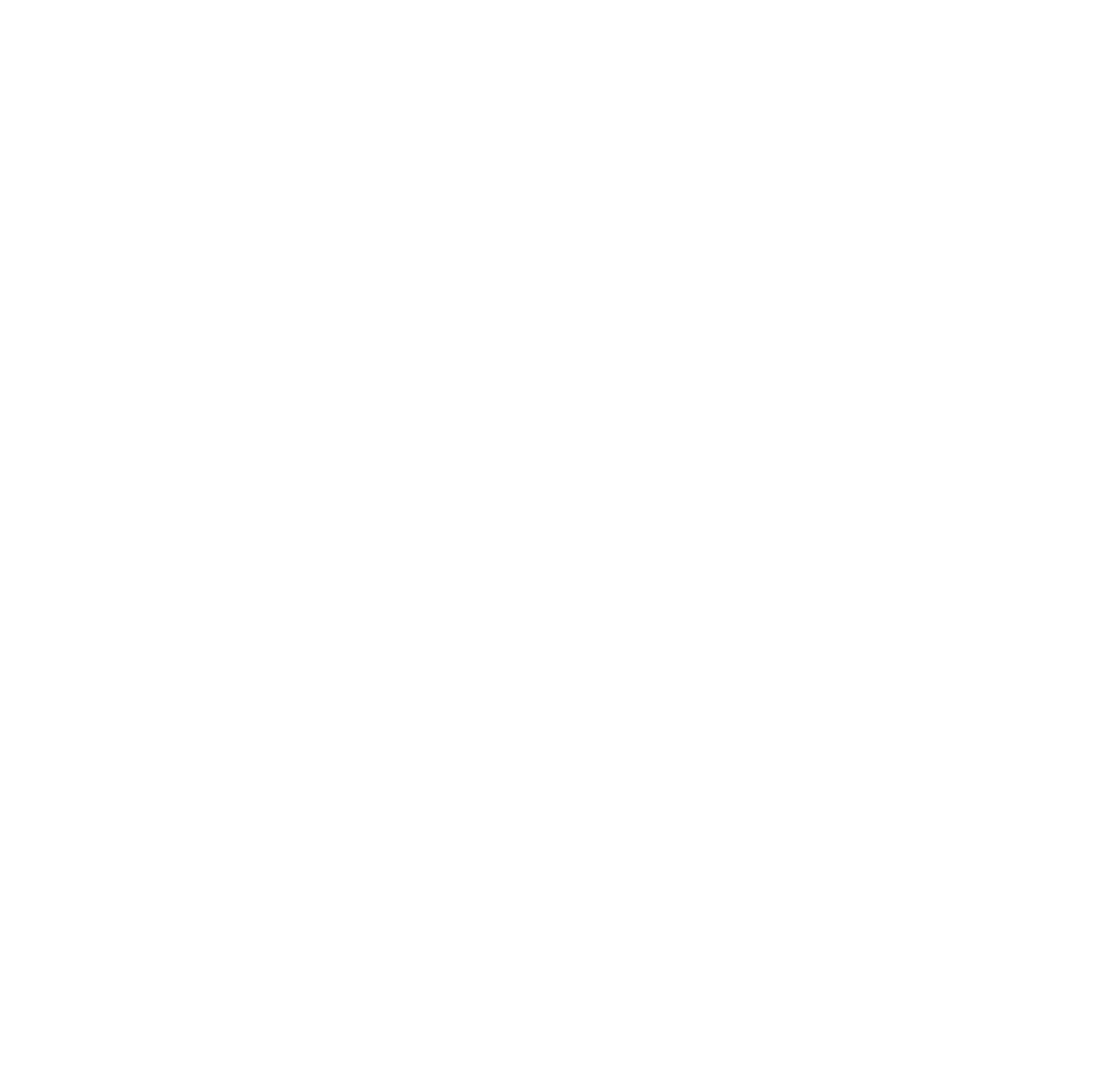
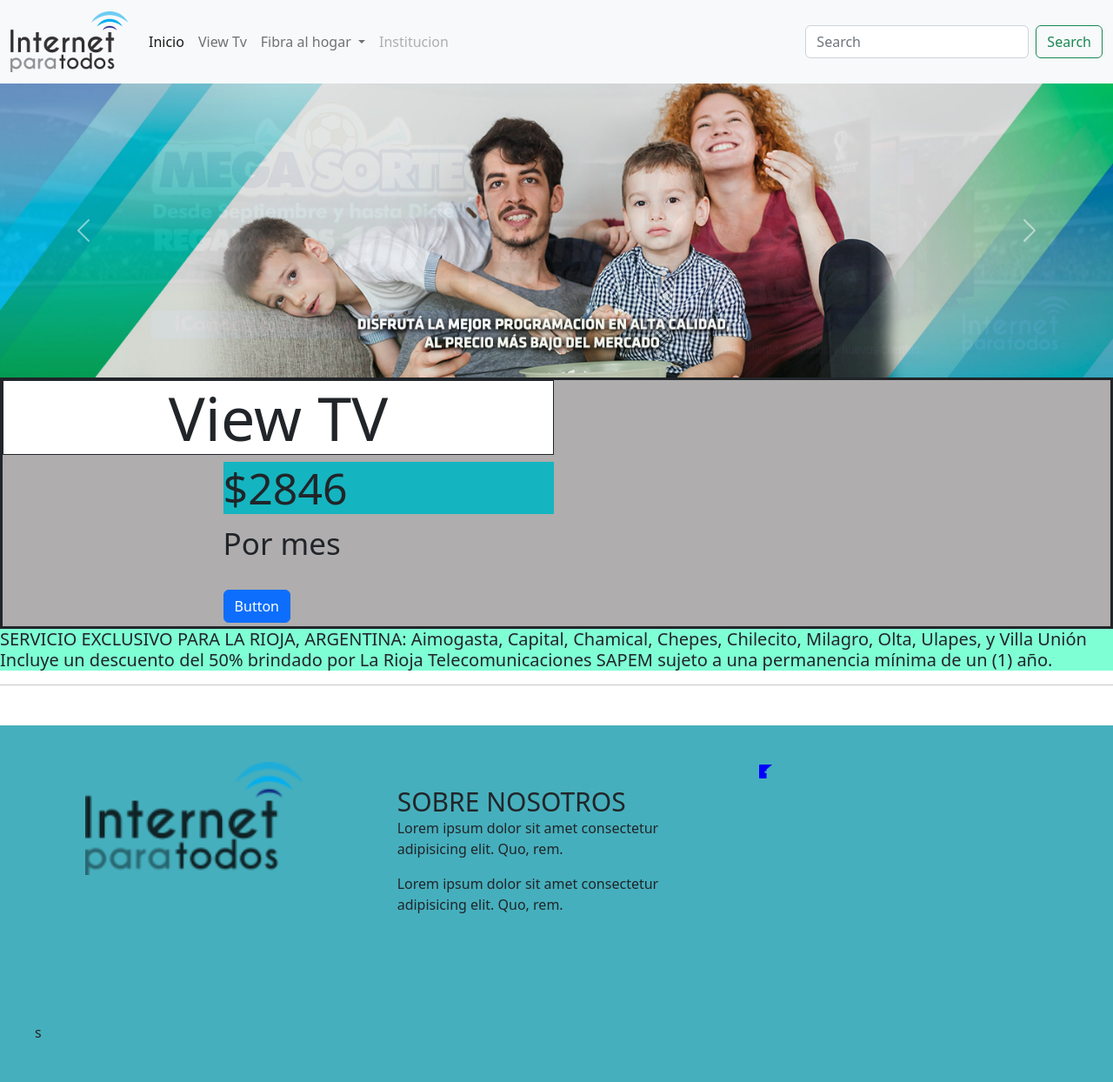
Before and after one commit to NachoMansilla41/Entraga-Final-ignacio-mansilla, a plain HTML site: page pages/Viewtv.html in a window 1280 px wide. Shown: the whole page at 87% size. Before the commit the page ends 800 px from the top, so only its background shows below. Drawn offline with nearby package versions, Linux system fonts and the light colour scheme.

Commit message:
segunda-modificaicon

```diff
--- a/css/stilos.css
+++ b/css/stilos.css
@@ -37,6 +37,7 @@
 
 .column{
     display: flex;
+    flex-wrap: wrap;
     justify-content: center;
     align-items: center;
     background-color: rgb(51, 124, 233);
@@ -58,6 +59,8 @@
 
 .minipublididad{
     display: grid;
+    max-width: 300px;
+    width: 675;
     grid-template-columns: repeat(4, 1fr);
     border: 1px solid;
 
@@ -77,7 +80,8 @@
 h2{  display: flex;
     justify-content: center;
     font-size: 60px;
-    border: 1px solid;
+    border-left: 1px solid;
+
 }
 
 
@@ -101,12 +105,15 @@
   .piepagina{
     width: 100%;
     margin-top: 30px;
+    position: absolute;
     background-color: rgb(70, 175, 189);
+
   }
 
 .piepagina .grupo-1{
     width: 100%;
     max-width: 1200px;
+    margin-bottom: 0% ;
     margin: auto;
     display: grid;
     grid-template-columns: repeat(3, 1fr);
@@ -130,8 +137,9 @@
 }
 
 .piepagina .grupo-1 .box h3{
-    margin-bottom: 25px;
-    font-size: 20px;
+    margin-top: 25px;
+    margin-bottom: 0%;
+    font-size: 30px;
 }
 
 
@@ -141,3 +149,39 @@
    margin: auto;
 padding-top: 15px;
 }
+
+/* Page View */
+
+.wraper{
+    background-color: rgb(175, 173, 173);
+    padding-right: 50%;
+    border: 3px solid;
+}
+.precio{
+    font-size: 35px;
+    padding-left: 40%;
+}
+
+h6{
+font-size: 70px;
+border: 1px solid;
+display: flex;
+justify-content: center;
+background-color: white;
+}
+
+h5{
+    border-radius: 2px solid;
+    background-color: aquamarine;
+
+}
+
+p{
+
+}
+
+
+.Numero{
+    background-color: rgb(20, 181, 192);
+    font-size: 50px;
+}
--- a/index.html
+++ b/index.html
@@ -26,11 +26,11 @@
                 <a class="nav-link active" aria-current="page" href="#">Inicio</a>
               </li>
               <li class="nav-item">
-                <a class="nav-link" href="pages/internet.html">Internet</a>
+                <a class="nav-link" href="pages/ViewTv.html">View Tv</a>
               </li>
               <li class="nav-item dropdown">
                 <a class="nav-link dropdown-toggle" href="#" role="button" data-bs-toggle="dropdown" aria-expanded="false">
-                  Dropdown
+                  Fibra al Hogar
                 </a>
                 <ul class="dropdown-menu">
                   <li><a class="dropdown-item" href="#">Action</a></li>
@@ -40,7 +40,7 @@
                 </ul>
               </li>
               <li class="nav-item">
-                <a class="nav-link disabled">Disabled</a>
+                <a class="nav-link disabled">Institucion</a>
               </li>
             </ul>
             <form class="d-flex" role="search">
@@ -157,7 +157,17 @@
           <div class="box">
             <h3>SIGUENOS</h3>
             <div class="red-social">
-              <a href="#" class="fa fa-facebook"></a>
+              <ul>
+                <li>
+                  <iconify-icon icon="uiw:facebook" style="color: blue;"></iconify-icon>
+                <li>
+                  <iconify-icon icon="gg:instagram" style="color: pink;"></iconify-icon>
+                </li>
+                <li>
+                  <iconify-icon icon="logos:whatsapp-icon" style="color: rosa;"></iconify-icon>
+
+                </li>
+              </ul>
             </div>
           </div>
         </div>
@@ -166,7 +176,8 @@
 </section>
 
   <script src="https://cdn.jsdelivr.net/npm/bootstrap@5.2.2/dist/js/bootstrap.bundle.min.js"
-   integrity="sha384-OERcA2EqjJCMA+/3y+gxIOqMEjwtxJY7qPCqsdltbNJuaOe923+mo//f6V8Qbsw3" crossorigin="anonymous"></script>
+  integrity="sha384-OERcA2EqjJCMA+/3y+gxIOqMEjwtxJY7qPCqsdltbNJuaOe923+mo//f6V8Qbsw3" crossorigin="anonymous"></script>
+  <script src="https://code.iconify.design/iconify-icon/1.0.1/iconify-icon.min.js"></script>
 </body>
 </html>
 
--- a/pages/Viewtv.html
+++ b/pages/Viewtv.html
@@ -0,0 +1,137 @@
+<!DOCTYPE html>
+<html lang="en">
+
+<head>
+  <meta charset="UTF-8">
+  <meta http-equiv="X-UA-Compatible" content="IE=edge">
+  <meta name="viewport" content="width=device-width, initial-scale=1.0">
+  <title>Document</title>
+  <link href="https://cdn.jsdelivr.net/npm/bootstrap@5.2.2/dist/css/bootstrap.min.css" rel="stylesheet"
+    integrity="sha384-Zenh87qX5JnK2Jl0vWa8Ck2rdkQ2Bzep5IDxbcnCeuOxjzrPF/et3URy9Bv1WTRi" crossorigin="anonymous">
+  <link rel="stylesheet" href="../css/stilos.css">
+   </head>
+
+<body>
+  <header>
+    <nav class="navbar navbar-expand-lg bg-light">
+      <div class="container-fluid">
+        <a class="navbar-brand" href="#"> <img src="../img/logo.png" alt=""></a>
+        <button class="navbar-toggler" type="button" data-bs-toggle="collapse" data-bs-target="#navbarSupportedContent"
+          aria-controls="navbarSupportedContent" aria-expanded="false" aria-label="Toggle navigation">
+          <span class="navbar-toggler-icon"></span>
+        </button>
+        <div class="collapse navbar-collapse" id="navbarSupportedContent">
+          <ul class="navbar-nav me-auto mb-2 mb-lg-0">
+            <li class="nav-item">
+              <a class="nav-link active" aria-current="page" href="../index.html">Inicio</a>
+            </li>
+            <li class="nav-item">
+              <a class="nav-link" href="#">View Tv</a>
+            </li>
+            <li class="nav-item dropdown">
+              <a class="nav-link dropdown-toggle" href="#" role="button" data-bs-toggle="dropdown"
+                aria-expanded="false">
+                Fibra al hogar
+              </a>
+              <ul class="dropdown-menu">
+                <li><a class="dropdown-item" href="#">Action</a></li>
+                <li><a class="dropdown-item" href="#">Another action</a></li>
+                <li>
+                  <hr class="dropdown-divider">
+                </li>
+                <li><a class="dropdown-item" href="#">Something else here</a></li>
+              </ul>
+            </li>
+            <li class="nav-item">
+              <a class="nav-link disabled">Institucion</a>
+            </li>
+          </ul>
+          <form class="d-flex" role="search">
+            <input class="form-control me-2" type="search" placeholder="Search" aria-label="Search">
+            <button class="btn btn-outline-success" type="submit">Search</button>
+          </form>
+        </div>
+      </div>
+    </nav>
+  </header>
+  <!-- imagen principal-->
+ <section>
+  <div id="carouselExampleFade" class="carousel slide carousel-fade" data-bs-ride="carousel">
+    <div class="carousel-inner">
+      <div class="carousel-item active">
+        <img src="../img/view-clasico.jpg" class="d-block w-100" alt="...">
+      </div>
+      <div class="carousel-item">
+        <img src="../img/principal3.png" class="d-block w-100" alt="...">
+      </div>
+
+    </div>
+    <button class="carousel-control-prev" type="button" data-bs-target="#carouselExampleFade" data-bs-slide="prev">
+      <span class="carousel-control-prev-icon" aria-hidden="true"></span>
+      <span class="visually-hidden">Previous</span>
+    </button>
+    <button class="carousel-control-next" type="button" data-bs-target="#carouselExampleFade" data-bs-slide="next">
+      <span class="carousel-control-next-icon" aria-hidden="true"></span>
+      <span class="visually-hidden">Next</span>
+    </button>
+  </div>
+ </section>
+
+  <!-- info de promos -->
+  <section>
+    <div class="wraper">
+      <h6>View TV</h6>
+      <div class="precio">
+        <h5 class="Numero">$2846</h5>
+        <p>Por mes</p> <button class="btn btn-primary" type="submit">Button</button>
+      </div>
+    </div>
+    <h5>SERVICIO EXCLUSIVO PARA LA RIOJA, ARGENTINA: Aimogasta, Capital, Chamical, Chepes, Chilecito, Milagro, Olta,
+      Ulapes, y Villa Unión
+      Incluye un descuento del 50% brindado por La Rioja Telecomunicaciones SAPEM sujeto a una permanencia mínima de un
+      (1) año.</h5>
+  </section>
+ <hr>
+
+<!-- Grillas de canales -->
+
+
+
+
+
+
+
+
+
+
+
+
+<footer class="piepagina">
+  <div class="grupo-1">
+    <div class="box">
+     <figure>
+      <a href="#"> <img src="../img/logo.png" alt="Logo de empresa"></a>
+     </figure>
+    </div>
+    <div class="box">
+      <h3>SOBRE NOSOTROS</h3>
+      <p>Lorem ipsum dolor sit amet consectetur adipisicing elit. Quo, rem.</p>
+
+      <p>Lorem ipsum dolor sit amet consectetur adipisicing elit. Quo, rem.</p>
+    </div>
+
+    <svg xmlns="http://www.w3.org/2000/svg" width="1em" height="1em" preserveAspectRatio="xMidYMid meet" viewBox="0 0 20 20"><path fill="blue " regla de relleno="evenodd" d="M18.896 0H1.104C.494 0 0 .494 0 1.104v17.792C0 19.506.494 20 1.104 20h9.578v-7.745H8.076V9.237h2.606V7.01c0-2.5784 -3.99 3.883-3.99c1.104 0 2.052.082 2.329.119v2.7h-1.598c-1.254 0-1.496.596-1.496 1.47v1.927h2.989l-.39 3.018h-2.6V20h5.097c.610 4-1.610 .494 1.104-1.104V1.104C20 .494 19.506 0 18.896 0Z"/></svg>s
+  </div>
+</footer>
+
+
+
+  <script src="https://cdn.jsdelivr.net/npm/bootstrap@5.2.2/dist/js/bootstrap.bundle.min.js"
+    integrity="sha384-OERcA2EqjJCMA+/3y+gxIOqMEjwtxJY7qPCqsdltbNJuaOe923+mo//f6V8Qbsw3"
+    crossorigin="anonymous"></script>
+
+
+  </body>
+
+
+</html>
```
Also changed, not shown: pages/internet.html (deleted, +0 -58 lines), img/logo-view.png (added), img/view-clasico.jpg (added).
